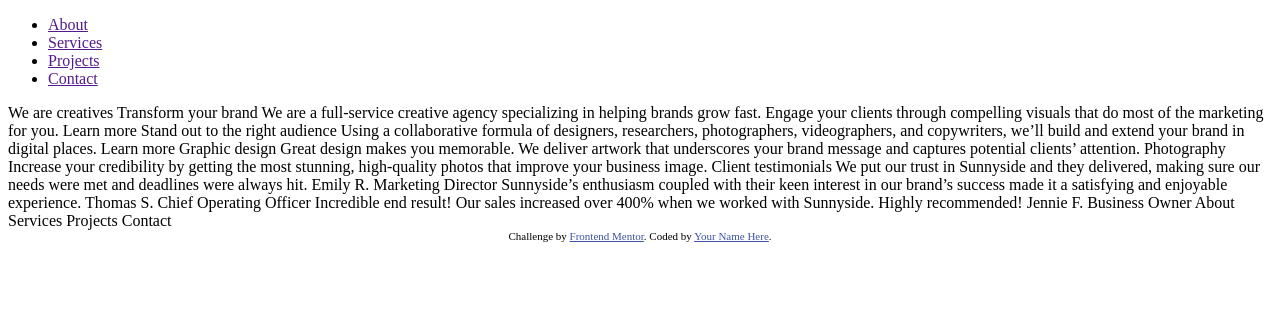
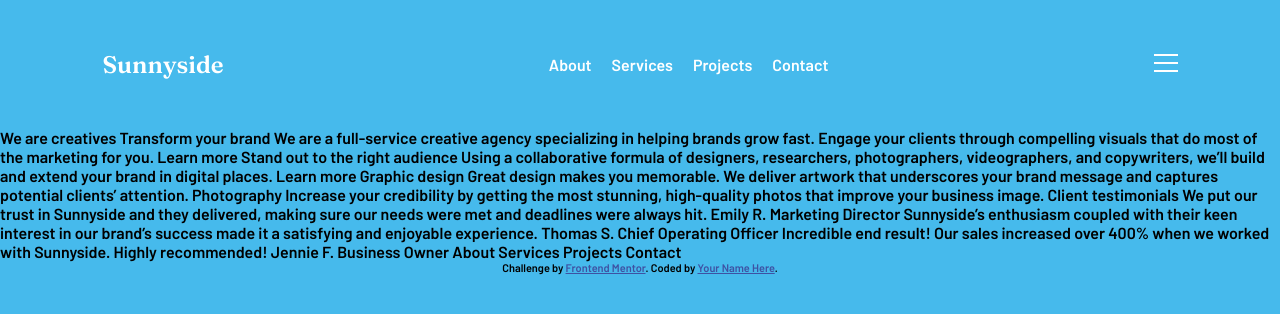
Before and after one commit to ibifaa/Sunnyside-agency-landing-page, a plain HTML site: page index.html in a window 1280 px wide. Drawn offline with Linux system fonts and the light colour scheme.

Commit message:
done with navbar

```diff
--- a/index.html
+++ b/index.html
@@ -9,6 +9,12 @@
   <link rel="icon" type="image/png" sizes="32x32" href="./images/favicon-32x32.png">
 
   <title>Frontend Mentor | Sunnyside agency landing page</title>
+  <link rel="stylesheet" href="styles.css">
+  <link rel="preconnect" href="https://fonts.googleapis.com">
+  <link rel="preconnect" href="https://fonts.gstatic.com" crossorigin>
+  <link
+    href="https://fonts.googleapis.com/css2?family=Barlow:wght@600;700;900&family=Fraunces:opsz,wght@9..144,400;9..144,500;9..144,600&display=swap"
+    rel="stylesheet">
 
   <!-- Feel free to remove these styles or customise in your own stylesheet 👍 -->
   <style>
@@ -19,19 +25,23 @@
 
     .attribution a {
       color: hsl(228, 45%, 44%);
+
     }
   </style>
 </head>
 
 <body>
   <div class="container">
-    <header>
-      <ul>
+    <header class="flex">
+      <div class="logo">Sunnyside</div>
+      <ul class="nav-items flex">
         <li><a href="">About</a></li>
         <li><a href=""> Services</a></li>
         <li><a href="">Projects</a></li>
         <li><a href=""> Contact</a></li>
       </ul>
+
+      <div class="hamburger"><img src="/images/icon-hamburger.svg" alt=""></div>
     </header>
 
 
--- /dev/null
+++ b/styles.css
@@ -0,0 +1,74 @@
+*{
+    margin: 0;
+    padding: 0;
+    box-sizing: border-box;
+}
+
+body{
+    font-family: 'Barlow';
+    font-size: 1rem;
+    background-color: hsl(198, 81%, 60%);
+}
+
+/* colors */
+.container{
+  /* background-color: hsl(7, 99%, 70%);
+  background-color: hsl(51, 100%, 49%);
+  background-color:  hsl(167, 40%, 24%);
+background-color: hsl(198, 62%, 26%);
+background-color:  hsl(168, 34%, 41%);
+background-color:  hsl(212, 27%, 19%);
+background-color:  hsl(213, 9%, 39%);
+background-color:  hsl(232, 10%, 55%);
+background-color:  hsl(210, 4%, 67%); */
+
+}
+
+.container{
+    padding: 10% auto;
+}
+
+.flex{
+    display: flex;
+}
+
+header{
+    /* background-color: black; */
+    color: white;
+    display: flex;
+    justify-content: space-between;
+    align-items: center;
+    height: 44px;
+    width: 100%;
+    padding: 5% 8%;
+
+}
+
+.logo{
+    font-family: 'Fraunces';
+    font-size: 1.5rem;
+    font-weight: 600;
+
+}
+
+ul{
+    gap: 20px;
+}
+
+ul li a{
+    text-decoration: none;
+    color: white;
+
+}
+
+li{
+    list-style: none;
+}
+
+@media screen and (max-width:640px) {
+
+    .nav-items{
+        display:none;
+    }
+
+}
```
